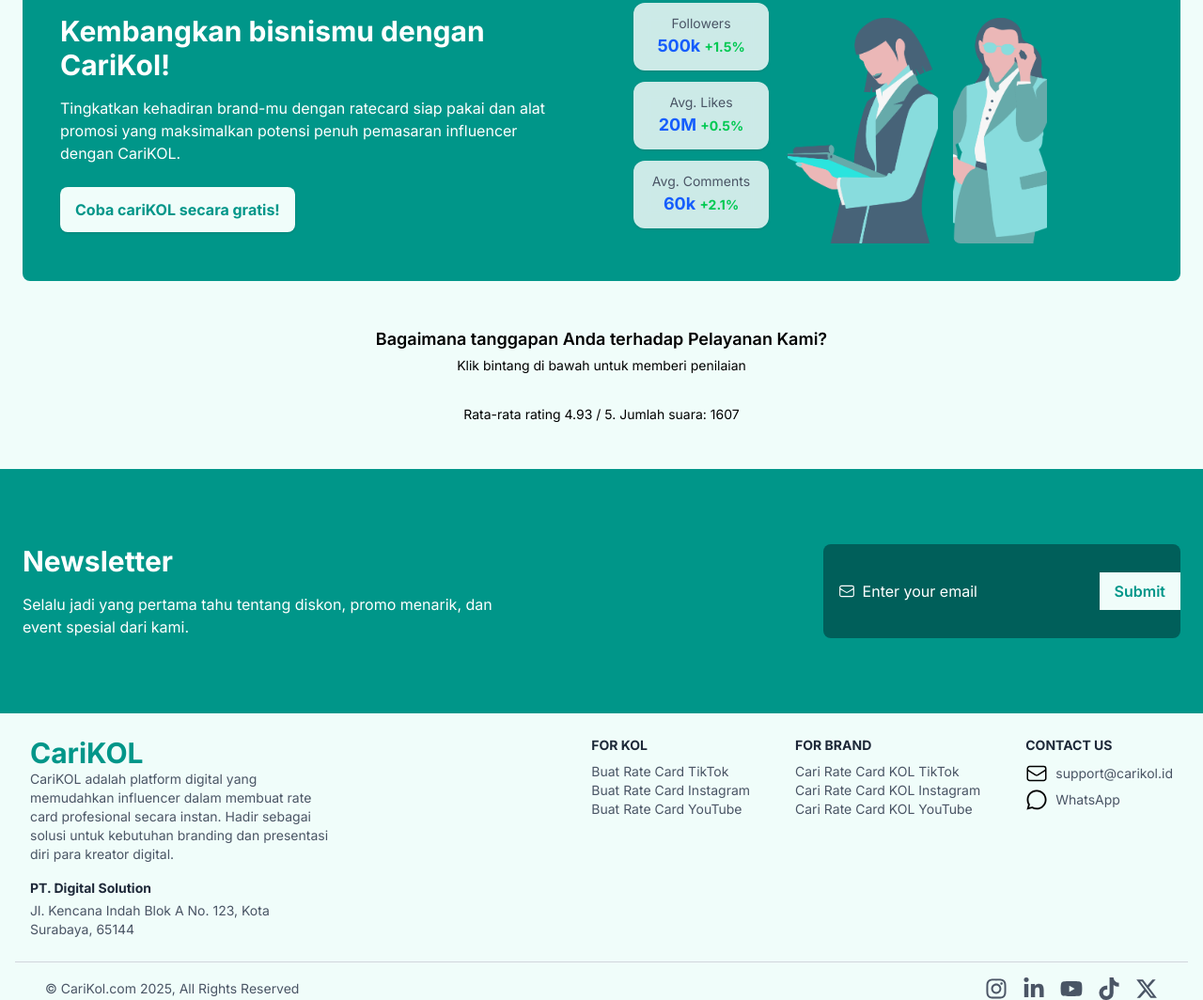
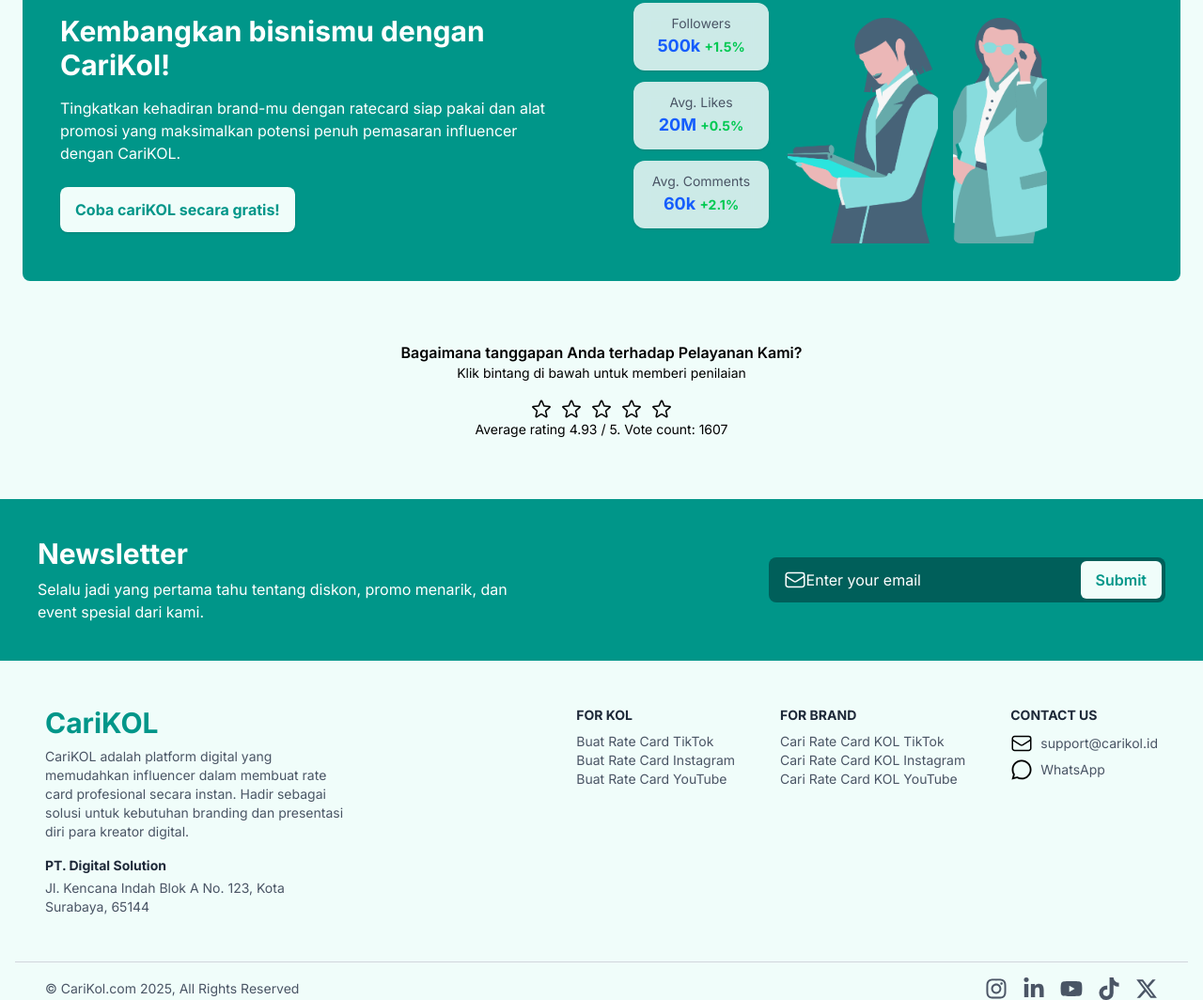
Before and after one commit to dianprsty/carikol-html-tailwind, a website: page html/index.html in a window 1280 px wide. Shown: the part 4370-5434 px from the top of the page at 94% size. Drawn offline with nearby package versions, Linux system fonts and the light colour scheme; no server answers; files whose address does not match are found by name.

Commit message:
update footer

```diff
--- a/html/index.html
+++ b/html/index.html
@@ -881,38 +881,74 @@
         </div>
 
 
-        <div class="text-center py-12 px-6">
-          <h3 class="font-semibold text-lg mb-3">
+            <div class="text-center p-16">
+              <h3 class="font-semibold text-center mb-4">
                 Bagaimana tanggapan Anda terhadap Pelayanan Kami?
-            <span class="block font-light text-sm mt-1">
+                <span class="block font-light text-sm">
                   Klik bintang di bawah untuk memberi penilaian
                 </span>
               </h3>
 
-          <div id="star-container" class="flex justify-center space-x-1 my-4"></div>
-
-          <template id="star-container">
+              <div id="star-container" class="flex justify-center space-x-2">
+              </div>
+              <template id="star-template">
                 <svg xmlns="http://www.w3.org/2000/svg"
                 fill="none"
                 viewBox="0 0 24 24"
                 stroke-width="1.5"
                 stroke="currentColor"
-              class="w-4 h-4  hover:text-teal-600 transition-transform duration-150 cursor-pointer">
-              <path stroke-linecap="round" stroke-linejoin="round"
-                d="M11.48 3.499a.562.562 0 0 1 1.04 0l2.125 5.111a.563.563 0 0 0 .475.345l5.518.442c.499.04.701.663.321.988l-4.204 3.602a.563.563 0 0 0-.182.557l1.285 5.385a.562.562 0 0 1-.84.61l-4.725-2.885a.562.562 0 0 0-.586 0L6.982 20.54a.562.562 0 0 1-.84-.61l1.285-5.386a.562.562 0 0 0-.182-.557l-4.204-3.602a.562.562 0 0 1 .321-.988l5.518-.442a.563.563 0 0 0 .475-.345L11.48 3.5Z" />
+                class="size-6">
+                  <path stroke-linecap="round" stroke-linejoin="round" d="M11.48 3.499a.562.562 0 0 1 1.04 0l2.125 5.111a.563.563 0 0 0 .475.345l5.518.442c.499.04.701.663.321.988l-4.204 3.602a.563.563 0 0 0-.182.557l1.285 5.385a.562.562 0 0 1-.84.61l-4.725-2.885a.562.562 0 0 0-.586 0L6.982 20.54a.562.562 0 0 1-.84-.61l1.285-5.386a.562.562 0 0 0-.182-.557l-4.204-3.602a.562.562 0 0 1 .321-.988l5.518-.442a.563.563 0 0 0 .475-.345L11.48 3.5Z" />
                 </svg>
               </template>
 
-          <p class="font-light text-sm mt-2">
-            Rata-rata rating 4.93 / 5. Jumlah suara: 1607
+              <p class="block font-light text-sm">
+                Average rating 4.93 / 5. Vote count: 1607
               </p>
+
+              <script>
+                const container = document.getElementById('star-container');
+                const starTemplate = document.getElementById('star-template');
+                let currentRating = 0;
+
+                for (let i = 1; i <= 5; i++) {
+                  const star = starTemplate.content.cloneNode(true).querySelector('svg');
+                  star.dataset.index = i;
+
+                  star.addEventListener('click', () => {
+                    currentRating = i;
+                    updateStars();
+                  });
+
+                  star.addEventListener('mouseover', () => {
+                    updateStars(i);
+                  });
+
+                  star.addEventListener('mouseleave', () => {
+                    updateStars();
+                  });
+
+                  container.appendChild(star);
+                }
+
+                function updateStars(hoverIndex = currentRating) {
+                  const stars = container.querySelectorAll('svg');
+                  stars.forEach((star, index) => {
+                    if (index < hoverIndex) {
+                      star.classList.remove('text-gray-300');
+                      star.classList.add('text-teal-600');
+                    } else {
+                      star.classList.remove('text-teal-600');
+                      star.classList.add('text-gray-300');
+                    }
+                  });
+                }
+              </script>
             </div>
 
-
-        <div class="bg-teal-600 py-2 sm:py-20">
-          <div class="container mx-auto flex flex-col lg:flex-row justify-between items-left px-6 gap-8">
+            <div class="flex flex-col lg:flex-row justify-between items-center bg-teal-600 p-10 sm:p-10 gap-6 sm:gap-8">
               <div class="max-w-lg text-center lg:text-left">
-                  <h2 class="text-white font-bold text-3xl mb-4">
+                <h2 class="text-white font-bold text-3xl mb-2">
                   Newsletter
                 </h2>
                 <p class="text-white">
@@ -920,27 +956,26 @@
                 </p>
               </div>
 
-              <form class="flex items-center bg-teal-800 rounded-lg overflow-hidden w-full lg:w-auto max-w-xl items-right">
-                  <div class="flex items-center px-4 py-2">
-                      <svg xmlns="http://www.w3.org/2000/svg" fill="none" viewBox="0 0 24 24" stroke-width="1.5" stroke="currentColor" class="size-5 text-white mr-2">
+              <form class="flex items-center bg-teal-800 rounded-lg overflow-hidden w-fit max-w-xl gap-4">
+                <div class="flex items-center px-4">
+                  <svg xmlns="http://www.w3.org/2000/svg" fill="none" viewBox="0 0 24 24" stroke-width="1.5" stroke="currentColor" class="size-6 text-white">
                     <path stroke-linecap="round" stroke-linejoin="round" d="M21.75 6.75v10.5a2.25 2.25 0 0 1-2.25 2.25h-15a2.25 2.25 0 0 1-2.25-2.25V6.75m19.5 0A2.25 2.25 0 0 0 19.5 4.5h-15a2.25 2.25 0 0 0-2.25 2.25m19.5 0v.243a2.25 2.25 0 0 1-1.07 1.916l-7.5 4.615a2.25 2.25 0 0 1-2.36 0L3.32 8.91a2.25 2.25 0 0 1-1.07-1.916V6.75" />
                   </svg>
                   <input type="email" placeholder="Enter your email"
-                          class="bg-transparent text-white placeholder-white outline-none w-full" />
+                    class="bg-transparent text-white placeholder-white outline-none w-3xs" />
                 </div>
-                  <button type="submit" class="bg-teal-50 text-teal-600 hover:shadow-teal-300 font-semibold px-4 py-2">
+                <button type="submit" class="bg-teal-50 text-teal-600 hover:shadow-teal-300 font-semibold px-4 py-2 m-1 rounded-md">
                   Submit
                 </button>
               </form>
             </div>
-      </div>
 
-            <footer class="grid grid-cols-1 sm:grid-cols-2 lg:flex lg:flex-row justify-between w-full px-8 py-6 p-12 gap-6 text-sm">
+            <footer class="grid grid-cols-1 sm:grid-cols-2 lg:flex lg:flex-row justify-between w-full p-12 gap-6 text-sm">
               <div class="max-w-xs mb-6 lg:mb-0">
                 <h1 class="text-3xl font-bold text-left text-teal-600">
                   CariKOL
                 </h1>
-                <p class="text-left text-gray-600">
+                <p class="text-left mt-2 text-gray-600">
                   CariKOL adalah platform digital yang memudahkan influencer dalam membuat rate card profesional secara instan.
                   Hadir sebagai solusi untuk kebutuhan branding dan presentasi diri para kreator digital.
                 </p>
@@ -971,13 +1006,8 @@
                   <div class="font-bold text-gray-800 pb-2">CONTACT US</div>
 
                   <div class="flex items-center gap-2 mb-1">
-                    <svg
-                    xmlns="http://www.w3.org/2000/svg"
-                    fill="none"
-                    viewBox="0 0 24 24"
-                    stroke-width="1.5"
-                    stroke="currentColor"
-                    class="size-6">
+                    <svg xmlns="http://www.w3.org/2000/svg" fill="none" viewBox="0 0 24 24"
+                      stroke-width="1.5" stroke="currentColor" class="size-6">
                       <path stroke-linecap="round" stroke-linejoin="round"
                         d="M21.75 6.75v10.5a2.25 2.25 0 0 1-2.25 2.25h-15a2.25 2.25 0 0 1-2.25-2.25V6.75m19.5 0A2.25 2.25 0 0 0 19.5 4.5h-15a2.25 2.25 0 0 0-2.25 2.25m19.5 0v.243a2.25 2.25 0 0 1-1.07 1.916l-7.5 4.615a2.25 2.25 0 0 1-2.36 0L3.32 8.91a2.25 2.25 0 0 1-1.07-1.916V6.75" />
                     </svg>
```
Also changed, not shown: styles/output.css. Lines whose indentation alone changed are shown as unchanged.
